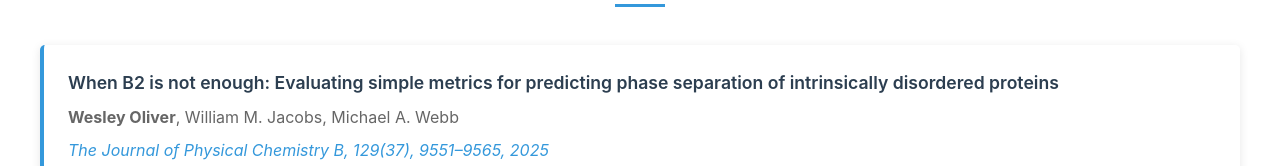
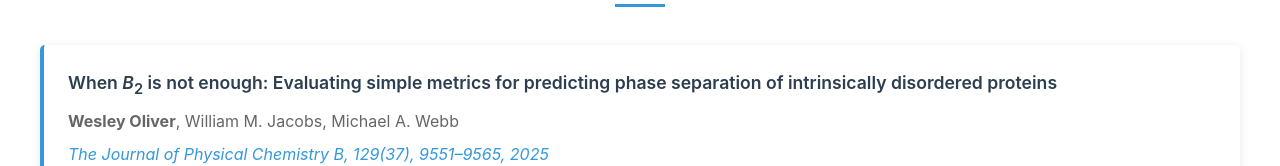
Before and after one commit to freakyacorn/personal-website, a plain HTML site: page index.html in a window 1280 px wide. Shown: the part 1968-2134 px from the top of the page. Drawn offline with Linux system fonts and the light colour scheme.

Commit message:
Changed paper title text

```diff
--- a/index.html
+++ b/index.html
@@ -797,7 +797,7 @@
             <h2 class="section-title">Publications</h2>
             <div class="publications-list">
                 <div class="publication-item">
-                    <div class="publication-title">When B2 is not enough: Evaluating simple metrics for predicting phase separation of intrinsically disordered proteins</div>
+                    <div class="publication-title">When <em>B</em><sub>2</sub> is not enough: Evaluating simple metrics for predicting phase separation of intrinsically disordered proteins</div>
                     <div class="publication-authors"><strong>Wesley Oliver</strong>, William M. Jacobs, Michael A. Webb</div>
                     <div class="publication-venue">The Journal of Physical Chemistry B, 129(37), 9551–9565, 2025</div>
                     <div class="publication-links">
```
